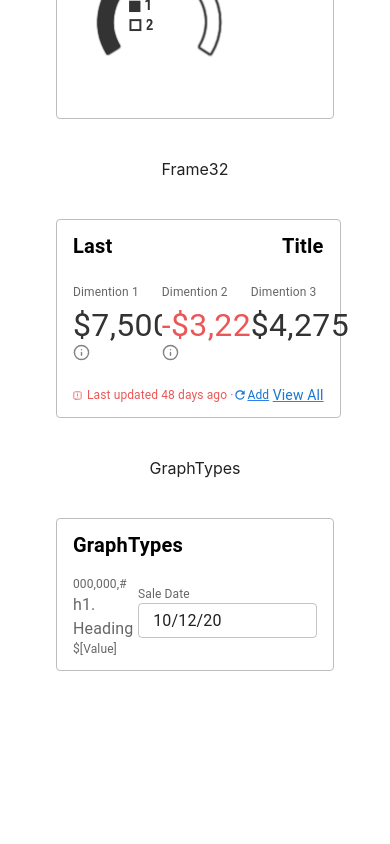
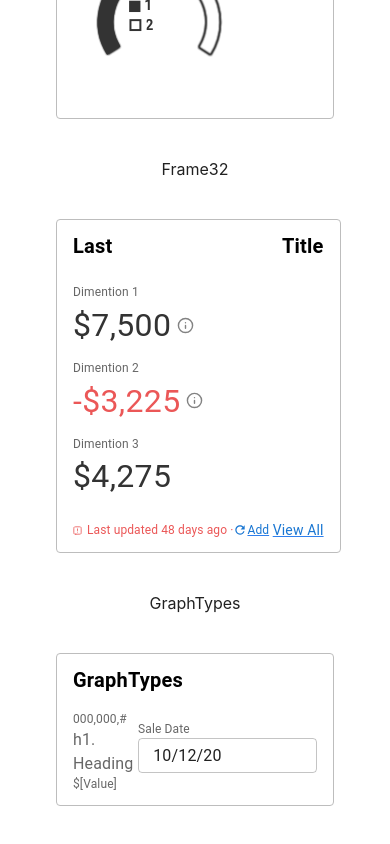
Before and after one commit to sriet/React-classic-components, a React (Create React App) app: page / in a window 390 px wide. Shown: the part 2667-3511 px from the top of the page. Before the commit the page ends 3378 px from the top, so only its background shows below. Built offline with nearby package versions, Linux system fonts and the light colour scheme.

Commit message:
fix responsive Last

```diff
--- a/src/components/Last/index.js
+++ b/src/components/Last/index.js
@@ -28,7 +28,7 @@ const Last = () => {
           </Grid>
           <Grid item xs={12}>
             <Grid container spacing={2}>
-              <Grid item xs={4}>
+              <Grid item xs={'auto'} md={4}>
                 <Grid container spacing="4px">
                   <Grid item xs={12}>
                     <PriceLabel>Dimention 1</PriceLabel>
@@ -39,7 +39,7 @@ const Last = () => {
                   </Grid>
                 </Grid>
               </Grid>
-              <Grid item xs={4}>
+              <Grid item xs={'auto'} md={4}>
                 <Grid container spacing="4px">
                   <Grid item xs={12}>
                     <PriceLabel>Dimention 2</PriceLabel>
@@ -50,7 +50,7 @@ const Last = () => {
                   </Grid>
                 </Grid>
               </Grid>
-              <Grid item xs={4}>
+              <Grid item xs={'auto'} md={4}>
                 <Grid container spacing="4px">
                   <Grid item xs={12}>
                     <PriceLabel>Dimention 3</PriceLabel>
```
